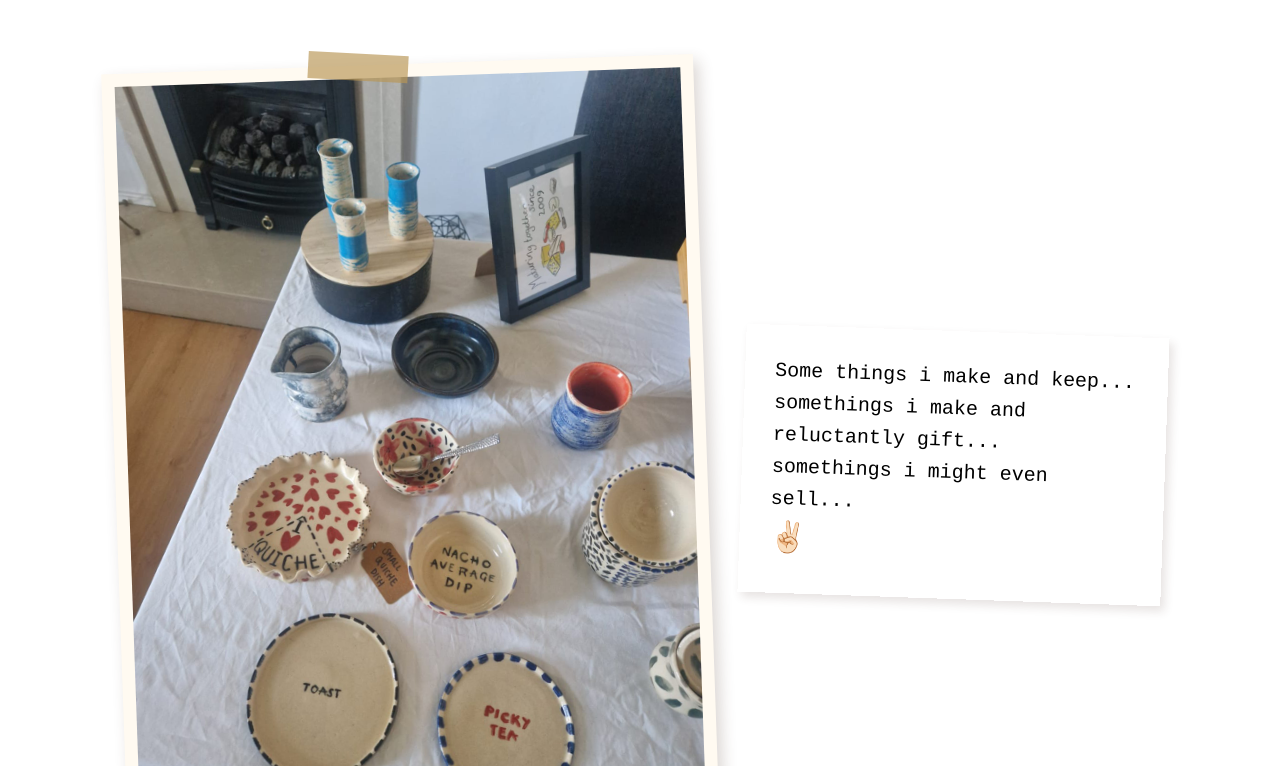
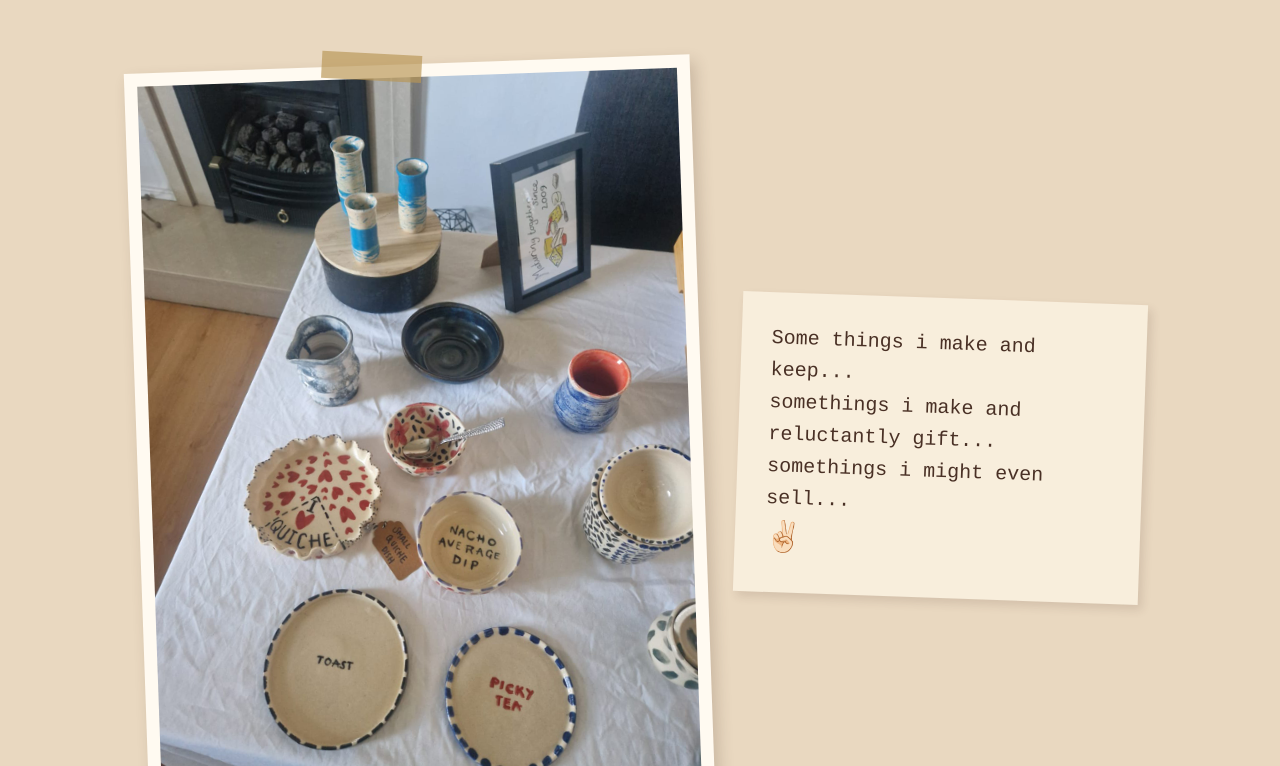
Before and after one commit to theupstairshouse/theupstairshouse.github.io, a plain HTML site: page index.html in a window 1280 px wide. Shown: the part 254-1020 px from the top of the page. Drawn offline with Linux system fonts and the light colour scheme.

Commit message:
Update index.html

```diff
--- a/index.html
+++ b/index.html
@@ -8,9 +8,8 @@
 
   <style>
     :root
-    {color-scheme: light;}
-
-      --cream: #E9D8C0;
+    {color-scheme: light;
+     --cream: #E9D8C0;
       --paper: #F8EEDC;
       --olive: #555A3C;
       --brown: #493025;
```
